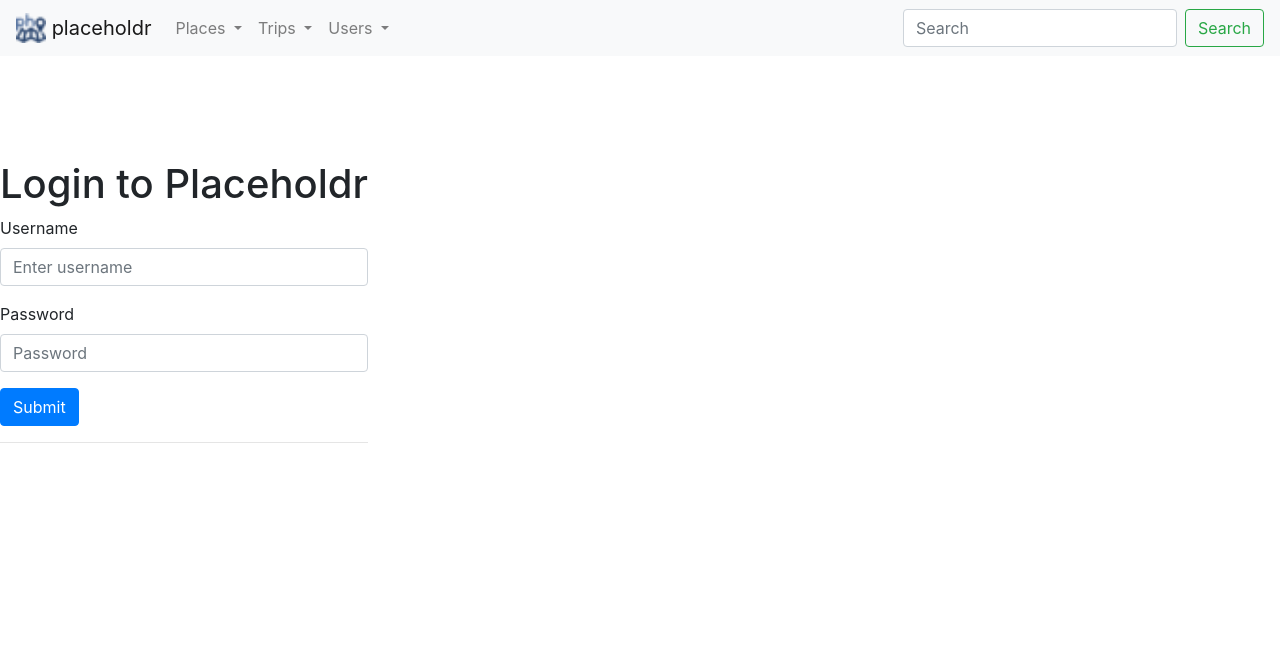
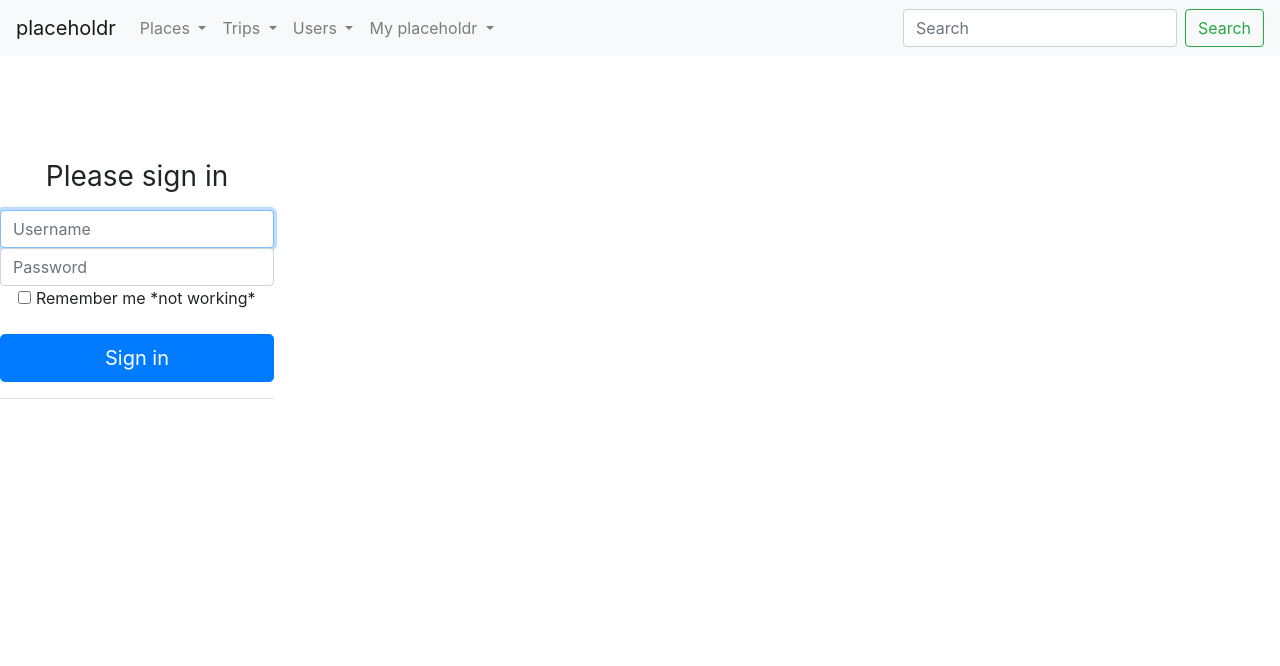
Before and after one commit to WADPlaceholdr/Placeholdr, a Django app: page /placeholdr/login/ in a window 1280 px wide. Shown: the top 666 px of the page. Run offline with Django 3.2, Linux system fonts and the light colour scheme; data that the repository does not hold is empty; some libraries are stand-ins or nearby versions.

Commit message:
further bootstrapping of login page

```diff
--- a/templates/placeholdr/base.html
+++ b/templates/placeholdr/base.html
@@ -33,8 +33,7 @@
 		<nav class="navbar navbar-expand-lg navbar-light bg-light fixed-top">
 			<a class="navbar-brand" href="#">
 				<!-- Logo commented out until higher rez available -->
-
-				<img src="{% static 'images/favicon.ico' %}" width="30" height="30" class="d-inline-block align-top" alt="Logo">
+				<!-- <img src="{% static 'images/favicon.ico' %}" width="30" height="30" class="d-inline-block align-top" alt="Logo"> -->
 				placeholdr
 			</a>
 			<button class="navbar-toggler" type="button" data-toggle="collapse" data-target="#navbarSupportedContent" aria-controls="navbarSupportedContent" aria-expanded="false" aria-label="Toggle navigation">
@@ -83,6 +82,20 @@
 							<a class="dropdown-item" href="#">Popular Users</a>
 						</div>
 					</li>
+					<li class="nav-item dropdown">
+						<a class="nav-link dropdown-toggle" href="#" id="navbarDropdown" role="button" data-toggle="dropdown" aria-haspopup="true" aria-expanded="false">
+							My placeholdr
+						</a>
+						<div class="dropdown-menu" aria-labelledby="navbarDropdown">
+							{% if user.is_authenticated %}
+								<a class="dropdown-item" href="{% url 'account' %}">My account</a>
+								<a class="dropdown-item" href="{% url 'logout' %}">logout</a>
+							{% else %}
+								<a class="dropdown-item" href="{% url 'login' %}">Login</a>
+								<a class="dropdown-item" href="{% url 'register' %}">Register</a>
+							{% endif %}
+						</div>
+					</li>
 				</ul>
 				<form class="form-inline my-2 my-lg-0">
 					<input class="form-control mr-sm-2" type="search" placeholder="Search" aria-label="Search">
--- a/templates/placeholdr/login.html
+++ b/templates/placeholdr/login.html
@@ -6,20 +6,24 @@
 {% endblock %}
 
 {% block body_block %}
-	<h1>Login to Placeholdr</h1>
-
-	<form method="post" action="{% url 'login' %}">
-		{% csrf_token %}
-		<div class="form-group">
-			<label for="InputUsername">Username</label>
-			<input type="username" class="form-control" id="InputUsername" aria-describedby="emailHelp" placeholder="Enter username">
-		</div>
-		<div class="form-group">
-			<label for="InputPassword">Password</label>
-			<input type="password" class="form-control" id="InputPassword" placeholder="Password">
-		</div>
-		<button type="submit" class="btn btn-primary" value="submit">Submit</button>
-	</form>
+	<div class="text-center">
+		<form class="form-signin" method="post" action="{% url 'login' %}">
+			{% csrf_token %}
+			<!-- <img class="mb-4" src="https://getbootstrap.com/assets/brand/bootstrap-solid.svg" alt="" width="72" height="72"> -->
+			<h1 class="h3 mb-3 font-weight-normal">Please sign in</h1>
+			<label for="inputUsername" class="sr-only">Username</label>
+			<input id="inputUsername" class="form-control" placeholder="Username" required="" name="username" autofocus="" data-cip-id="inputEmail" type="username">
+			<label for="inputPassword" class="sr-only">Password</label>
+			<input id="inputPassword" class="form-control" placeholder="Password" required="" name="password" data-cip-id="inputPassword" type="password">
+			<div class="checkbox mb-3">
+			<label>
+				<input value="remember-me" type="checkbox"> Remember me *not working*
+			</label>
+			</div>
+			<button class="btn btn-lg btn-primary btn-block" type="submit" value="submit">Sign in</button>
+			<!-- <p class="mt-5 mb-3 text-muted">© 2017-2018</p> -->
+		</form>
+	</div>
 	{% if error %}
 		{{ error }}
 	{% endif %}
```
